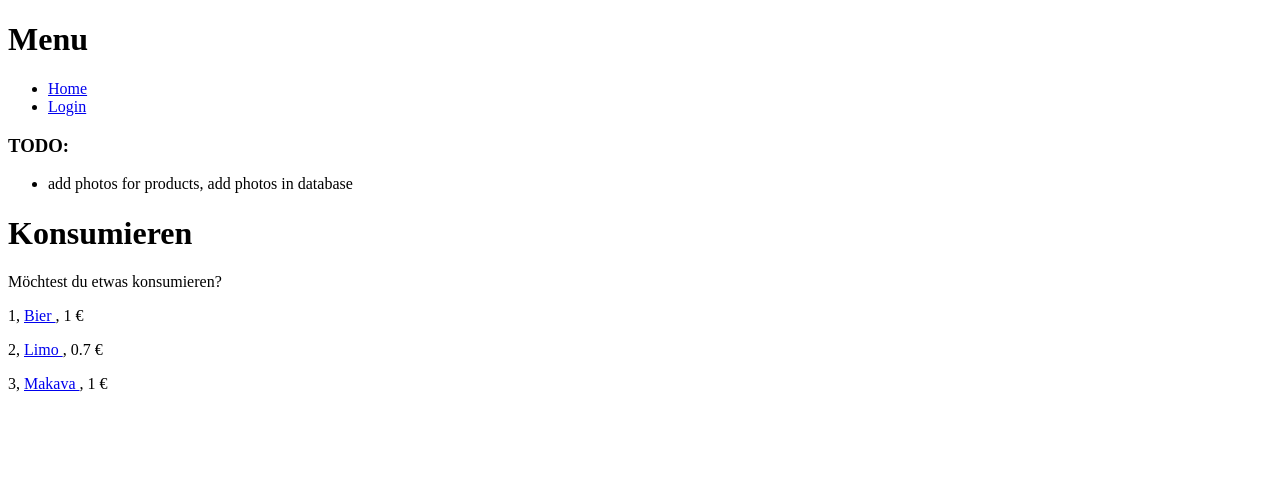
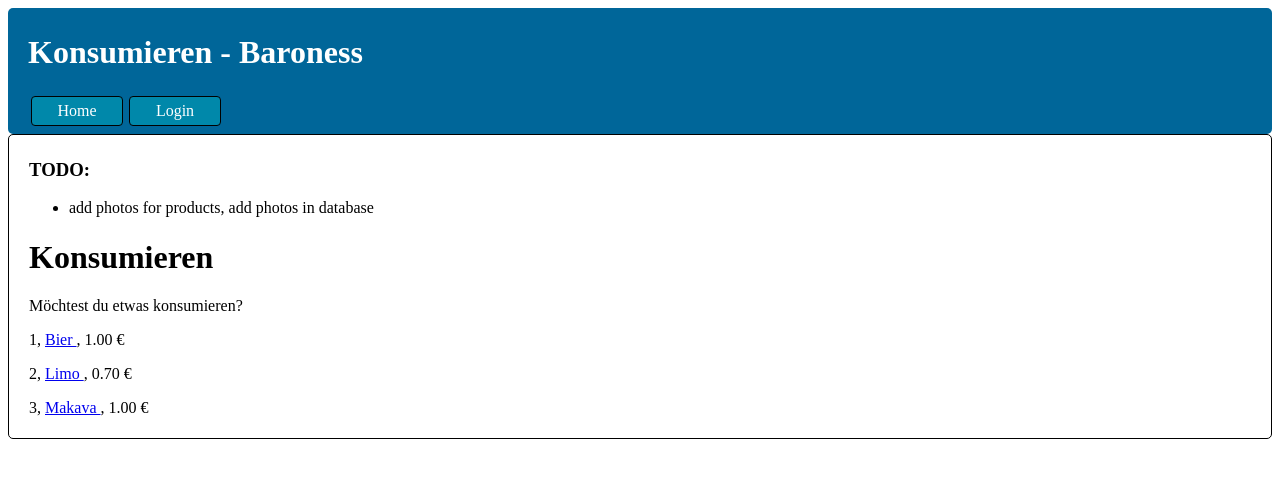
Before and after one commit to ulrichknecht/baroness, a Flask app: page /consume in a window 1280 px wide. Shown: the top 478 px of the page. Run offline with Flask 2, Linux system fonts and the light colour scheme; the visitor is signed in with stand-in values (Sample User, id 1); data comes from the database, SQL or seed files in the repository.

Commit message:
- modified web interface: added stylesheet, personal page and divs;

```diff
--- a/app/static/style.css
+++ b/app/static/style.css
@@ -1 +1,52 @@
-static css style sheet
+div.tops { background-color:#006699;
+            color:white;
+            padding:5px;
+            padding-left:20px;
+            overflow:hidden;
+            border-radius:5px;
+            border:0px solid black;
+}
+
+div.loggedin { background-color:#009966;
+                color:white;
+                padding:5px;
+                padding-left:20px;
+                overflow:hidden;
+                border-radius:5px;
+                border:0px solid black;
+}
+
+div.mainblock { background-color:white;
+                color:black;
+                padding:5px;
+                padding-left:20px;
+                overflow:hidden;
+                border-radius:5px;
+                border:1px solid black;
+}
+
+div.item {  float:left;
+            margin:3px;
+            padding:5px;
+            border:1px solid;
+            border-color:black;
+            border-radius:4px;
+            min-width:80px;
+            #line-height:25px;
+            background-color:#0088AA;
+            color:white;
+            text-align:center;
+            text-decoration:none;
+}
+
+div.item:hover { background-color:#00AA88;
+}
+
+div.item:active { background-color:AA8800;
+}
+
+.center {   text-align:center;
+}
+
+.right  {   float:right;
+}
--- a/app/templates/base.html
+++ b/app/templates/base.html
@@ -4,6 +4,7 @@
 
 <head>
 	<meta charset="utf-8">
+	<link rel="stylesheet" type="text/css" href="/static/style.css">
 	{% if title %}
 	<title> {{ title }} - Baroness </title>
 	{% else %}
@@ -13,27 +14,30 @@
 
 <body>
 	<!-- Menu -->
-	<h1> Menu </h1>
-	<ul>
-		<li><a href="/index">Home</a></li>
+	<div class="tops">
+		<h1> {{ title }} - Baroness</h1>
+		<a href="/index"><div class="item">Home</div></a>
 		{% if user %}
-		<li><a href="/logout">Logout</a></li>
-		<li><a href="/consume"> Konsumieren</a></li>
-		<li><a href="/personal">Personal</a></li>
+		<a href="/logout"><div class="item">Logout</div></a>
+		<a href="/consume"><div class="item">Konsumieren</div></a>
+		<a href="/personal"><div class="item">Personal</div></a>
 		{% if user.isbaron %}
-		<li><a href="/billing">Billing</a></li>
-		<li><a href="/manage_beverages">Konsumatverwaltung</a></li>
-		<li><a href="/manage_users">Konsumentenverwaltung</a></li>
+		<a href="/billing"><div class="item">Billing</div></a>
+		<a href="/manage_beverages"><div class="item">Konsumatverwaltung</div></a>
+		<a href="/manage_users"><div class="item">Konsumentenverwaltung</div></a>
 		{% endif %}
 		{% else %}
-		<li><a href="/login">Login</a></li>
+		<a href="/login"><div class="item right">Login</div></a>
 		{% endif %}
-	</ul>
+	</div>
 	{% if user %}
+	<div class="loggedin">
 	Du bist eingeloggt als {{user.longname}}
+	</div>
 	{% endif %}
+	<div class="mainblock">
 	{% block content %}{% endblock %}
-
+	</div>
 </body>
 
 </html>
--- a/app/templates/consume.html
+++ b/app/templates/consume.html
@@ -12,7 +12,7 @@
 	<p>
 		Möchtest du etwas konsumieren?
 	{% for product in products %}
-		<div><p> {{ product.id }}, <a href="/consume?prodid={{product.id}}"> {{product.name}} </a>, {{product.price}} € </p> </div>
+		<div><p> {{ product.id }}, <a href="/consume?prodid={{product.id}}"> {{product.name}} </a>, {{"%0.2f" % product.price}} € </p> </div>
 	{% endfor %}
 	</p>
 {% endblock %}
--- a/app/views.py
+++ b/app/views.py
@@ -216,6 +216,11 @@
         plot_list(4)
     return render_template('consume.html', products=products, message=message, user=get_user_by_name(session.get('name')))
 
+@app.route('/personal')
+@requires_login
+def personal():
+    return render_template('personal.html', user=get_user_by_name(session.get('name')))
+
 @app.route('/billing')
 @requires_baron
 def billing():
```
Also changed, not shown: app/templates/index.html (+9 -8 lines), app/templates/personal.html (added, +17 -0 lines).
